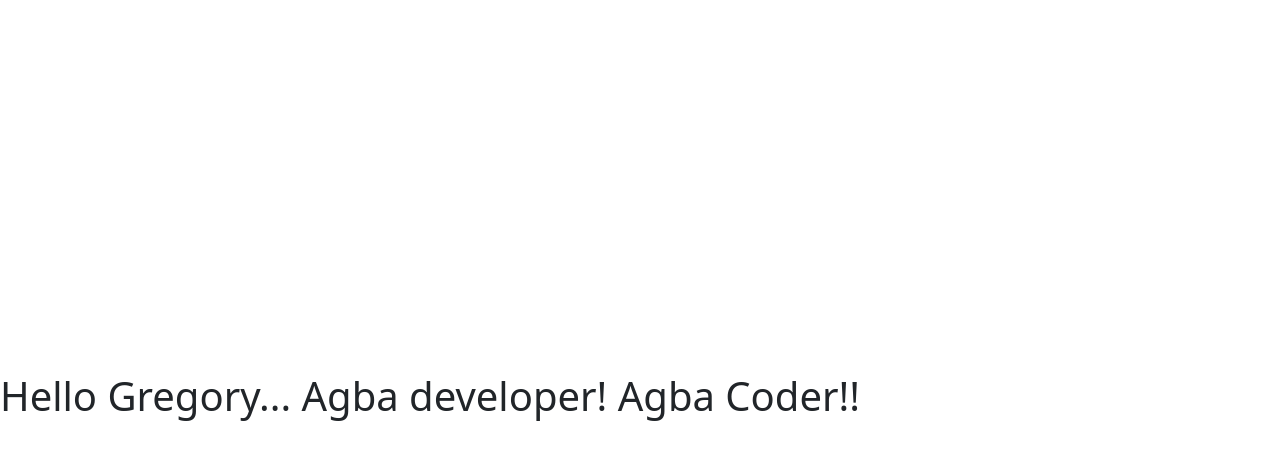
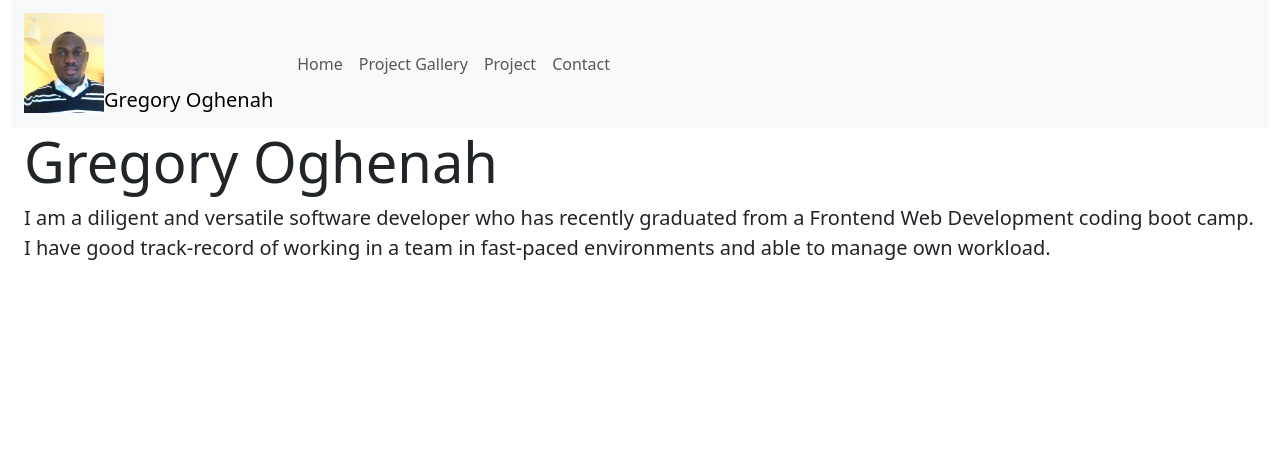
Before and after one commit to kenigreg/gregory-developer-portfolio, a React (Vite) app in the folder gregorydeveloperportfolio/: page / in a window 1280 px wide. Shown: the top 460 px of the page. Built offline with nearby package versions, Linux system fonts and the light colour scheme.

Commit message:
Completed the Header and NavTabs components

```diff
--- a/gregorydeveloperportfolio/index.html
+++ b/gregorydeveloperportfolio/index.html
@@ -5,7 +5,7 @@
     <link rel="icon" type="image/svg+xml" href="/vite.svg" />
     <link href="https://maxcdn.bootstrapcdn.com/font-awesome/4.7.0/css/font-awesome.min.css" rel="stylesheet"/>
     <meta name="viewport" content="width=device-width, initial-scale=1.0" />
-    <title>Vite + React</title>
+    <title>Gregory's Portfolio</title>
   </head>
   <body>
     <div id="root"></div>
--- a/gregorydeveloperportfolio/src/App.jsx
+++ b/gregorydeveloperportfolio/src/App.jsx
@@ -1,13 +1,22 @@
 import { useState } from 'react'
 import { BrowserRouter as Router, Route, Routes } from 'react-router-dom';
+import PortfolioContainer from './components/PortfolioContainer';
 
 
 function App() {
 
   return (
-    <>
-      <h1>Hello Gregory... Agba developer! Agba Coder!!</h1>
-    </>
+    <Router>
+      <PortfolioContainer />
+      <Routes>
+
+        <Route>
+
+        </Route>
+      </Routes>
+
+
+    </Router>
   )
 }
 
--- /dev/null
+++ b/gregorydeveloperportfolio/src/components/Header.jsx
@@ -0,0 +1,17 @@
+import React from 'react';
+
+function Header() {
+
+    return (
+        <header>
+        <div>
+            <div className="container-fluid">
+              <h1 className="display-4">Gregory Oghenah</h1>
+              <p className="lead">I am a diligent and versatile software developer who has recently graduated from a Frontend Web Development coding boot camp. I have good track-record of working in a team in fast-paced environments and able to manage own workload.</p>
+            </div>
+        </div>
+    </header>
+    )
+}
+
+export default Header;
--- /dev/null
+++ b/gregorydeveloperportfolio/src/components/NavTabs.jsx
@@ -0,0 +1,50 @@
+import React from 'react';
+
+function NavTabs(props) {
+    return (
+        <header>
+        <nav className="navbar navbar-expand-lg bg-body-tertiary">
+        <div className="container-fluid">
+            <a className="navbar-brand" href="#home">
+             <img src="src/images/MyPics.jpeg" alt="My Picture" width="80" height="100" className="d-inline-block align-text-bottom" />
+                    Gregory Oghenah
+            </a>
+        <div className="collapse navbar-collapse" id="navbarNav">
+            <ul className="navbar-nav">
+                <li className="nav-item">
+                            <a
+                                href="#home"
+                                onClick={() => props.handlePageChange('Home')}
+                                className="nav-link">
+                                Home</a>
+                </li>
+                <li className="nav-item">
+                            <a
+                                href="#project gallery"
+                                onClick={() => props.handlePageChange('Project Gallery')}
+                                className="nav-link">
+                                Project Gallery</a>
+                </li>
+                <li className="nav-item">
+                            <a
+                                href="#project"
+                                onClick={() => props.handlePageChange('Project')}
+                                className="nav-link">
+                                Project</a>
+                </li>
+                <li className="nav-item">
+                            <a
+                                href="#contact"
+                                onClick={() => props.handlePageChange('Contact')}
+                                className="nav-link">
+                                Contact</a>
+                </li>
+            </ul>
+        </div>
+        </div>
+            </nav>
+            </header>
+        );
+}
+
+export default NavTabs;
--- /dev/null
+++ b/gregorydeveloperportfolio/src/components/PortfolioContainer.jsx
@@ -0,0 +1,24 @@
+import React, { useState } from 'react';
+import NavTabs from './NavTabs';
+import Header from './Header';
+/*import Home from './pages/Home';
+import About from './pages/About';
+import Blog from './pages/Blog';
+import Contact from './pages/Contact';*/
+
+function PortfolioContainer() {
+    const [currentPage, setCurrentPage] = useState('Home');
+
+    const handlePageChange = (page) => {
+    setCurrentPage(page);
+     };
+
+    return (
+        <div className="container-fluid">
+          <NavTabs currentPage={currentPage} handlePageChange={handlePageChange} />
+          <Header />
+        </div>
+      );
+    }
+
+    export default PortfolioContainer
--- a/gregorydeveloperportfolio/src/main.jsx
+++ b/gregorydeveloperportfolio/src/main.jsx
@@ -1,7 +1,6 @@
 import React from 'react'
 import ReactDOM from 'react-dom/client'
 import App from './App.jsx'
-import './index.css'
 import 'bootstrap/dist/css/bootstrap.min.css'
 import * as bootstrap from 'bootstrap'
 
```
Also changed, not shown: gregorydeveloperportfolio/src/images/MyPics.jpeg (added), 1 other file (tests, documents, lock files or other folders).
